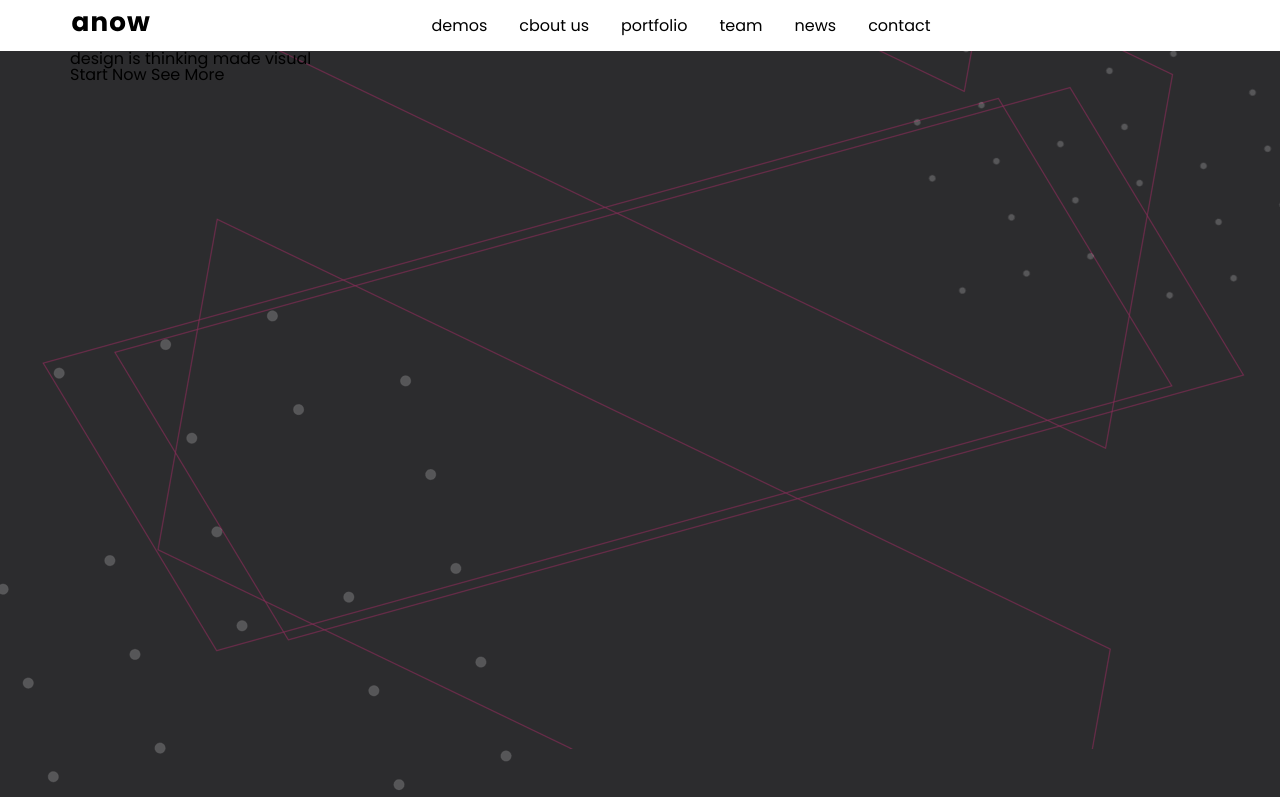
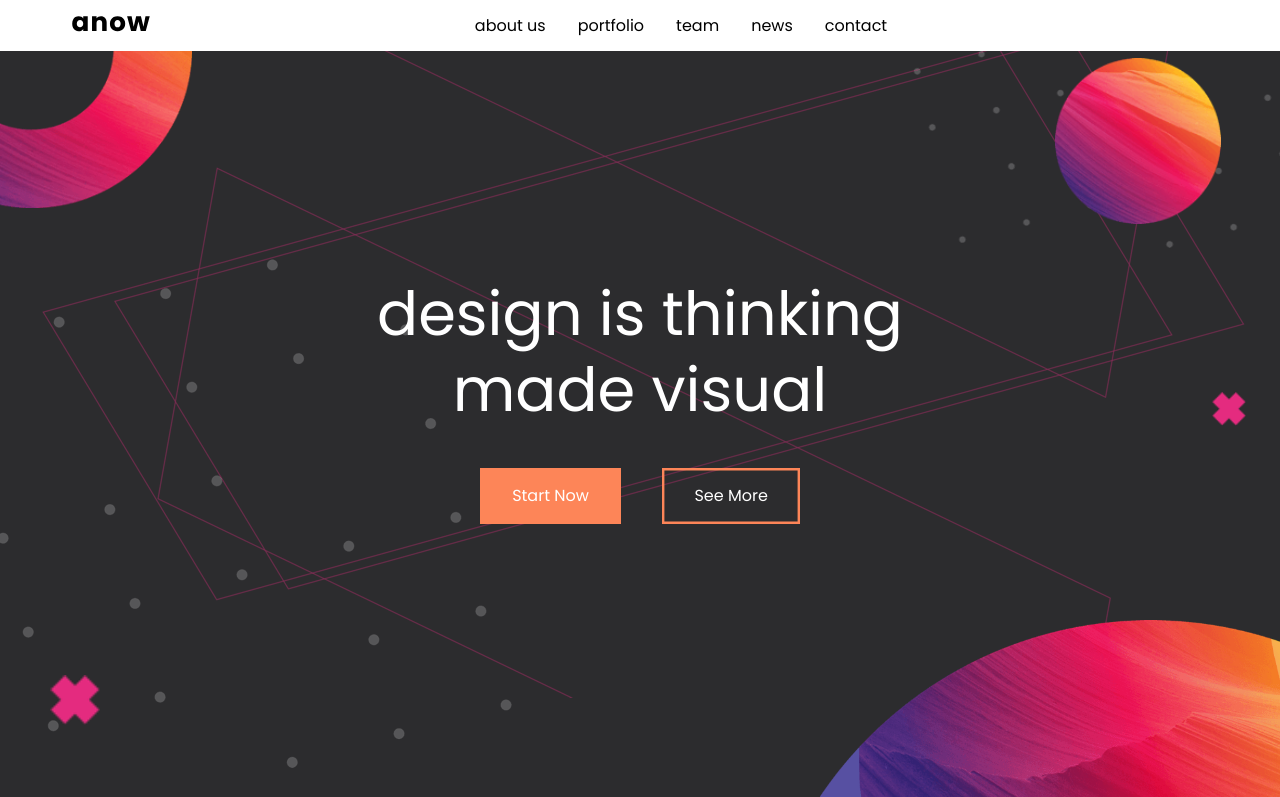
Before and after one commit to g4rv/anow, a plain HTML site: page index.html in a window 1280 px wide. Shown: the top 797 px of the page. Drawn offline with Linux system fonts and the light colour scheme.

Commit message:
added hero section styles

```diff
--- a/assets/css/base.css
+++ b/assets/css/base.css
@@ -7,3 +7,12 @@ body {
     width: min(calc(100% - var(--container-gap)), 71.25rem);
     margin-inline: auto;
 }
+
+@media (hover: hover) {
+    a {
+        transition: var(--animation-time);
+    }
+    a:not(.btn):hover {
+        color: var(--c-secondary);
+    }
+}
--- a/assets/css/header.css
+++ b/assets/css/header.css
@@ -1,7 +1,9 @@
 .header {
-    position: sticky;
+    position: fixed;
     top: 0;
+    width: 100%;
     background-color: var(--с-neutral-light);
+    z-index: 100;
 }
 
 .header__nav {
@@ -11,24 +13,20 @@
     padding-block: 1rem;
 }
 
-.header .logo,
-.header .burger {
-    z-index: 1;
-    position: relative;
-}
-
 .header__nav-list {
-    position: fixed;
-    top: 0;
+    position: absolute;
+    top: 100%;
     left: 100%;
     display: flex;
     flex-direction: column;
     align-items: center;
     gap: clamp(1.5rem, 1rem + 3vw, 2rem);
     padding-top: 4rem;
-    padding-bottom: 4rem;
+    padding-bottom: clamp(4rem, 4rem + 3vw, 8rem);
     padding-inline: calc(var(--container-gap) / 2);
     width: 100%;
+    min-height: 70vh;
+    justify-content: end;
     background-color: var(--с-neutral-light);
     transition-property: left;
     transition-duration: var(--animation-time);
@@ -49,5 +47,6 @@
         flex-direction: row;
         justify-content: center;
         padding: 0;
+        min-height: auto;
     }
 }
--- a/assets/css/hero.css
+++ b/assets/css/hero.css
@@ -1,7 +1,74 @@
 .hero {
-    height: 100vh;
-    height: 100dvh;
-    background-image: url('../img/design/bg.png');
-    background-position: center;
-    background-size: cover;
+	height: 100vh;
+	height: 100dvh;
+	background-image: url('../img/design/bg.png');
+	background-position: center;
+	background-size: cover;
+	isolation: isolate;
 }
+
+.hero__content {
+	display: flex;
+	flex-direction: column;
+	justify-content: center;
+	align-items: center;
+	gap: 2.5rem;
+	height: 100%;
+	color: var(--с-neutral-light);
+}
+
+.hero__title {
+	text-align: center;
+	font-size: clamp(2rem, 1rem + 3.5vw, 4.5rem);
+	line-height: 1.25;
+}
+
+.hero__btns {
+	display: flex;
+	flex-wrap: wrap;
+	align-items: center;
+	justify-content: center;
+	gap: clamp(1rem, 1rem + 2vw, 4rem);
+}
+
+.hero__design {
+	/* bg design elems sizes*/
+	--_bg-cross-size: 2.125rem;
+	--_bg-cross-l-size: min(3.125rem, 13vw);
+	--_bg-ring-size: max(10.625rem, 25vw);
+	--_bg-circle-size: max(6.25rem, 13vw);
+	--_bg-blob-size: max(55vw, 18.75rem);
+
+	/* bg design elems positions */
+	--_bg-cross-pos: right calc(var(--_bg-cross-size) / 100 * 100)  top calc(25vh + 15vw);
+	--_bg-cross-l-pos: left calc(var(--_bg-cross-l-size) / 100 * 100) bottom calc(var(--_bg-cross-l-size) / 100 * 150);
+	--_bg-ring-pos: left calc(-1 * (var(--_bg-ring-size) / 100 * 40)) top calc(-1 * (var(--_bg-ring-size) / 100 * 35));
+	--_bg-circle-pos: right calc(-1 * (var(--_bg-circle-size) / 100 * 80) + 15vw) top calc(var(--_bg-circle-size) / 100 * 35);
+	--_bg-blob-pos: right calc(-1 * (var(--_bg-blob-size) / 100 * 25)) bottom calc(-1 * (var(--_bg-blob-size) / 100 * 45));
+
+	position: absolute;
+	inset: 0;
+	z-index: -1;
+	background-image:
+        url('../img/design/cross.png'),
+		url('../img/design/cross.png'),
+        url('../img/design/ring-gradient.png'),
+		url('../img/design/circle-gradient.png'),
+		url('../img/design/blob-gradient.png')
+    ;
+	background-repeat: no-repeat;
+	background-position:
+        var(--_bg-cross-pos),
+        var(--_bg-cross-l-pos),
+		var(--_bg-ring-pos),
+        var(--_bg-circle-pos),
+        var(--_bg-blob-pos)
+    ;
+	background-size:
+        var(--_bg-cross-size) auto,
+        var(--_bg-cross-l-size) auto,
+		var(--_bg-ring-size) auto,
+        var(--_bg-circle-size) auto,
+        var(--_bg-blob-size) auto
+    ;
+}
--- a/assets/css/index.css
+++ b/assets/css/index.css
@@ -1,7 +1,8 @@
 @import './reset.css';
 @import './vars.css';
+@import './colors.css';
 @import './base.css';
-@import './colors.css';
+@import './utils.css';
 @import './burger.css';
 @import './header.css';
 @import './hero.css';
--- /dev/null
+++ b/assets/css/utils.css
@@ -0,0 +1,28 @@
+.btn {
+    --_bg-color: var(--c-secondary, white);
+    display: inline-block;
+    padding: clamp(.5rem, .5rem + .5vw, .75rem) clamp(1rem, 1rem + 1.25vw, 2rem);
+    background-color: var(--_bg-color);
+    line-height: 2;
+    text-align: center;
+    color: var(--с-neutral-light);
+}
+
+.btn--frame {
+    --_shadow-spread: .15rem;
+    background-color: transparent;
+    box-shadow: inset 0 0 0 var(--_shadow-spread) var(--_bg-color);
+}
+
+@media (hover: hover) {
+    .btn {
+        transition-property: background-color, box-shadow;
+        transition-duration: var(--animation-time);
+    }
+    .btn:not(.btn--frame):hover {
+        --_bg-color: color-mix(in hsl, var(--c-secondary), hsl(0 0% 30%));
+    }
+    .btn--frame:hover {
+        --_shadow-spread: .5rem;
+    }
+}
--- a/assets/js/burgerMenu.js
+++ b/assets/js/burgerMenu.js
@@ -2,8 +2,8 @@ export const burgerMenu = (burgerBtnSelector, burgerMenuSelector) => {
 	const burgerBtn = document.querySelector(burgerBtnSelector);
 	const burgerMenu = document.querySelector(burgerMenuSelector);
 
-	burgerBtn.addEventListener('click', () => {
-		if (burgerBtn.classList.contains('active')) {
+    const handleBurgerMenuToggle = () => {
+        if (burgerBtn.classList.contains('active')) {
 			burgerBtn.classList.remove('active');
 			burgerMenu.classList.remove('active');
 			document.body.style.overflow = 'visible';
@@ -12,5 +12,13 @@ export const burgerMenu = (burgerBtnSelector, burgerMenuSelector) => {
 			burgerMenu.classList.add('active');
 			document.body.style.overflow = 'hidden';
 		}
-	});
+    }
+
+	burgerBtn.addEventListener('click', () => handleBurgerMenuToggle());
+
+    burgerMenu.addEventListener('click', (e) => {
+        if(e.target.localName === 'a') {
+            handleBurgerMenuToggle()
+        }
+    })
 };
--- a/index.html
+++ b/index.html
@@ -14,7 +14,7 @@
 	<body>
 		<header class="header">
 			<nav class="header__nav container">
-				<a href="" class="logo">
+				<a href="#" class="logo">
 					<svg width="82" height="16">
 						<use xlink:href="#logo"></use>
 					</svg>
@@ -24,10 +24,7 @@
 				</button>
 				<ul class="header__nav-list">
 					<li class="header__nav-item">
-						<a href="#demos">demos</a>
-					</li>
-					<li class="header__nav-item">
-						<a href="#contactUs">cbout us</a>
+						<a href="#aboutUs">about us</a>
 					</li>
 					<li class="header__nav-item">
 						<a href="#portfolio">portfolio</a>
@@ -47,14 +44,16 @@
 		<main>
 			<section class="hero">
 				<div class="hero__content container">
-					<h1 class="hero__title">design is thinking made visual</h1>
+					<h1 class="hero__title">design is thinking <br> made visual</h1>
 					<div class="hero__btns">
 						<a href="" class="btn hero__btn">Start Now</a>
 						<a href="" class="btn btn--frame hero__btn">See More</a>
 					</div>
 				</div>
+                <div class="hero__design">
+                </div>
 			</section>
-			<section class="about-us">
+			<section class="about-us" id="aboutUs">
 				<div class="about-us__heading">
 					<p class="about-us__suptitle">about us</p>
 					<h2 class="about-us__title">
@@ -123,7 +122,7 @@
 			<div class="section-divider">
 				<div class="section-divider__ball"></div>
 			</div>
-			<section class="portfolio">
+			<section class="portfolio" id="portfolio">
 				<header class="portfolio__header">
 					<div class="portfolio__heading">
 						<p class="suptitle portfolio__suptitle">latest works</p>
@@ -194,7 +193,7 @@
 					</li>
 				</ul>
 			</section>
-			<section class="team">
+			<section class="team" id="team">
 				<p class="suptitle team__suptitle">our team</p>
 				<h2 class="team__title">meet our awesome team</h2>
 				<ul class="team__crew">
@@ -263,7 +262,7 @@
 					</div>
 				</div>
 			</section>
-			<section class="news">
+			<section class="news" id="news">
 				<p class="suptitle news__suptitle">THE DAILY PLANET</p>
 				<h2 class="news__title">our interactive news</h2>
 				<ul class="news__list">
@@ -338,7 +337,7 @@
 					</li>
 				</ul>
 			</section>
-			<section class="contacts">
+			<section class="contacts" id="contacts">
 				<h2 class="visually-hidden">contact us</h2>
 				<div class="contacts__block">
 					<p class="suptitle suptitle--gray contacts__suptitle"></p>
```
